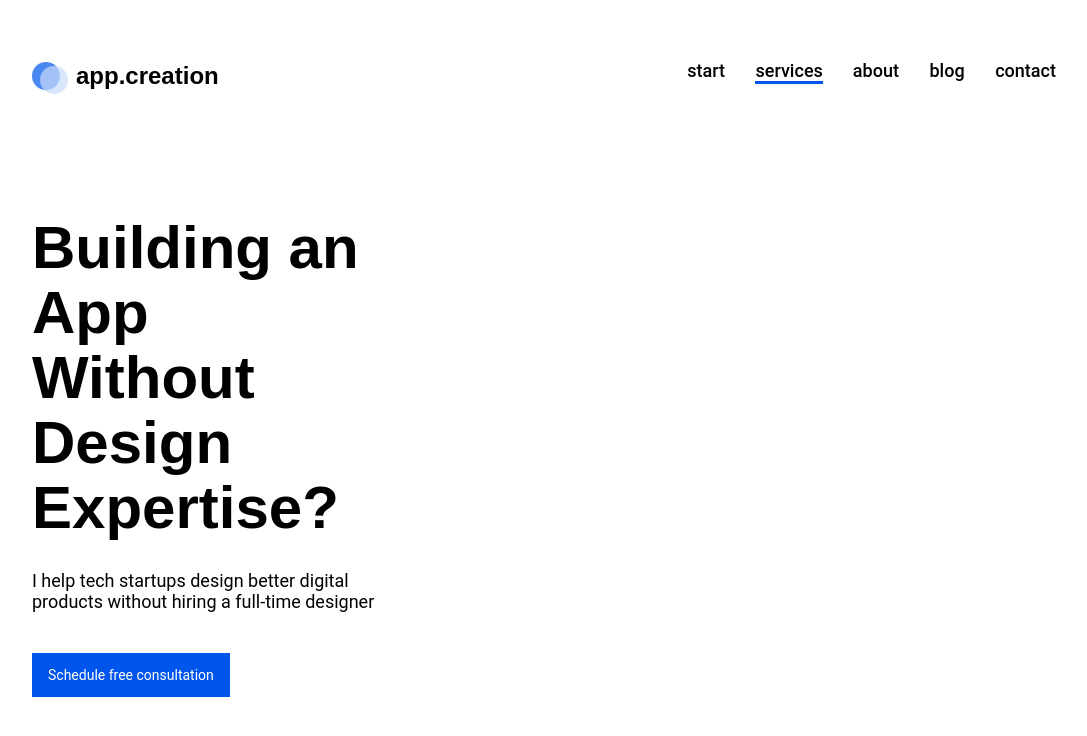
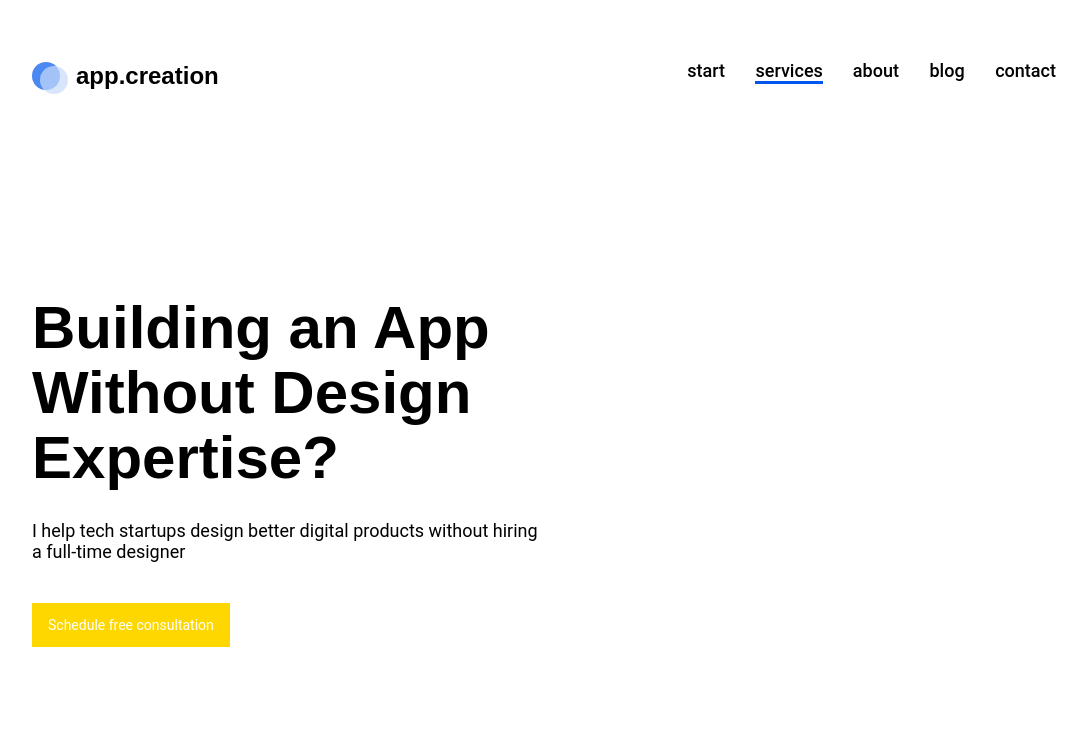
Before and after one commit to WebHeroSchool/Copy-Template, a plain HTML site: page index.html in a window 1280 px wide. Shown: the whole page, without its empty margins (96-1183 px from the left). Drawn offline with Linux system fonts and the light colour scheme.

Commit message:
опять правки

```diff
--- a/style.css
+++ b/style.css
@@ -126,7 +126,7 @@ h1 {
  .main {
   padding-right: 63%;
   background: top right no-repeat url(img/mainImg.svg);
-  padding: 0 63% 100px 0;
+  padding: 50px 50% 100px 0; // 50% - ширина блока с текстом
  }
 
 
@@ -156,6 +156,7 @@ h1 {
   padding: 14px 16px;
   text-decoration: none;
   transition: opacity .5s;
+  background-color:#FFD700;
  }
 
  .main__button:hover {
```
